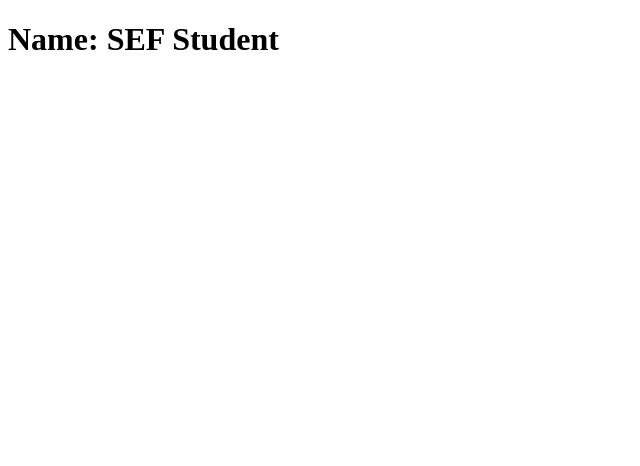
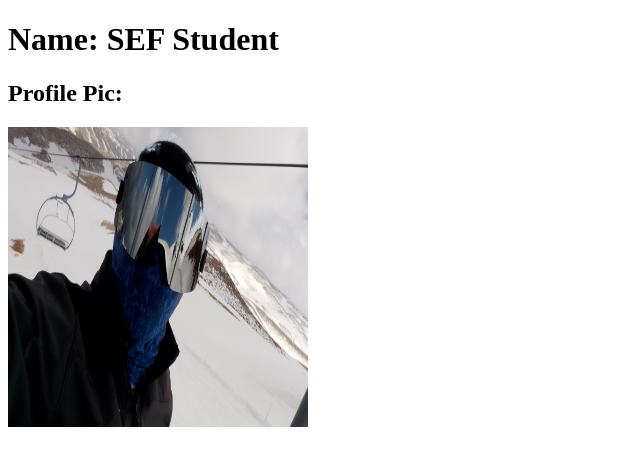
Before and after one commit to MarcDagher/new-project, a plain HTML site: page index.html in a window 1280 px wide. Shown: the whole page, without its empty margins (0-640 px from the left). Drawn offline with Linux system fonts and the light colour scheme.

Commit message:
Adding a profile picture

```diff
--- a/index.html
+++ b/index.html
@@ -12,5 +12,9 @@
       <h5>Name: SEF Student</h5>
       <h6>Name: SEF Student</h6> -->
     </header>
+    <section>
+      <h2>Profile Pic:</h2>
+      <img src="assets/IMG-20230326-WA0006.jpeg" alt="Profile Picture" width="300" height="300" >
+    </section>
   </body>
 </html>
```
Also changed, not shown: assets/IMG-20230326-WA0006.jpeg (added).
